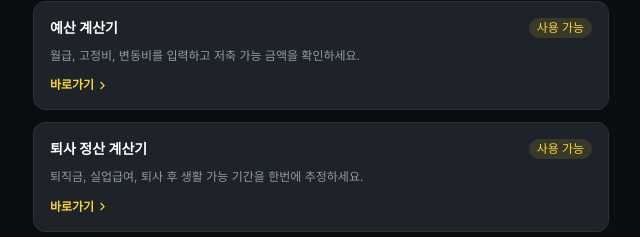
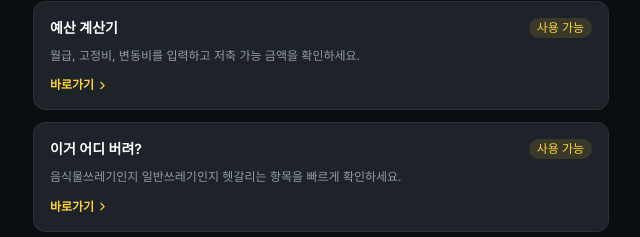
Before and after one commit to choslion/check-income-calc, a React (Vite) app: page /tools/subscription in a window 1280 px wide. Shown: the part 424-661 px from the top of the page, without its empty margins (319-959 px from the left). Built offline with nearby package versions, Linux system fonts and the light colour scheme.

Commit message:
feat: 홈 추천 도구 변경 — 퇴사 정산 제거, 이거 어디 버려? 추가

```diff
--- a/src/pages/HomePage.tsx
+++ b/src/pages/HomePage.tsx
@@ -120,7 +120,7 @@ function RecentToolCard() {
 export default function HomePage() {
   useEffect(() => { document.title = '생활계산소' }, [])
   const navigate = useNavigate()
-  const featuredTools = TOOLS.filter(t => t.status === 'available').slice(0, 2)
+  const featuredTools = TOOLS.filter(t => ['budget', 'waste-sorting'].includes(t.id))
   const comingSoon = TOOLS.filter(t => t.status === 'coming-soon').slice(0, 3)
 
   return (
```
